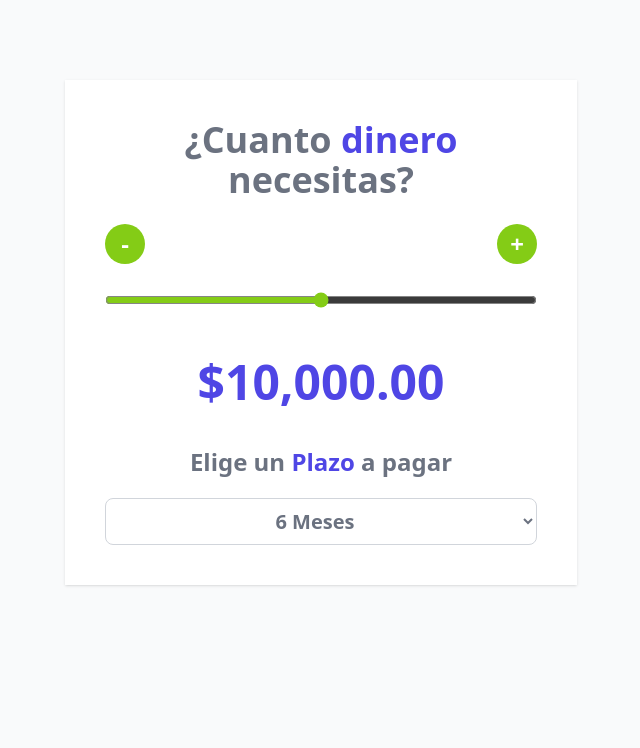
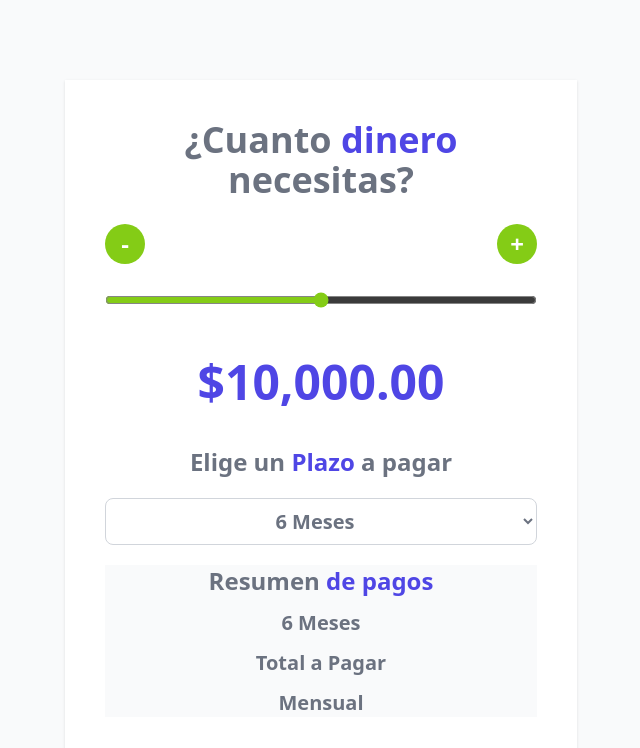
Before and after one commit to Jorgeob18/Cotizador_Prestamos_React, a React (Vite) app: page / in a window 1280 px wide. Shown: the top 748 px of the page, without its empty margins (319-959 px from the left). Built offline with nearby package versions, Linux system fonts and the light colour scheme.

Commit message:
Creando el resumen de pagos

```diff
--- a/src/App.jsx
+++ b/src/App.jsx
@@ -72,6 +72,16 @@ function App () {
         <option value="12">12 Meses</option>
         <option value="24">24 Meses</option>
       </select>
+
+      <div className="my-5 space-y-3 bg-gray-50">
+      <h2 className="text-2xl font-extrabold text-gray-500 text-center">
+        Resumen  <span className="text-indigo-600">de pagos</span>
+      </h2>
+
+      <p className="text-xl text-gray-500 text-center font-bold">{meses} Meses</p>
+      <p className="text-xl text-gray-500 text-center font-bold">Total a Pagar</p>
+      <p className="text-xl text-gray-500 text-center font-bold">Mensual</p>
+      </div>
     </div>
   )
 }
```
